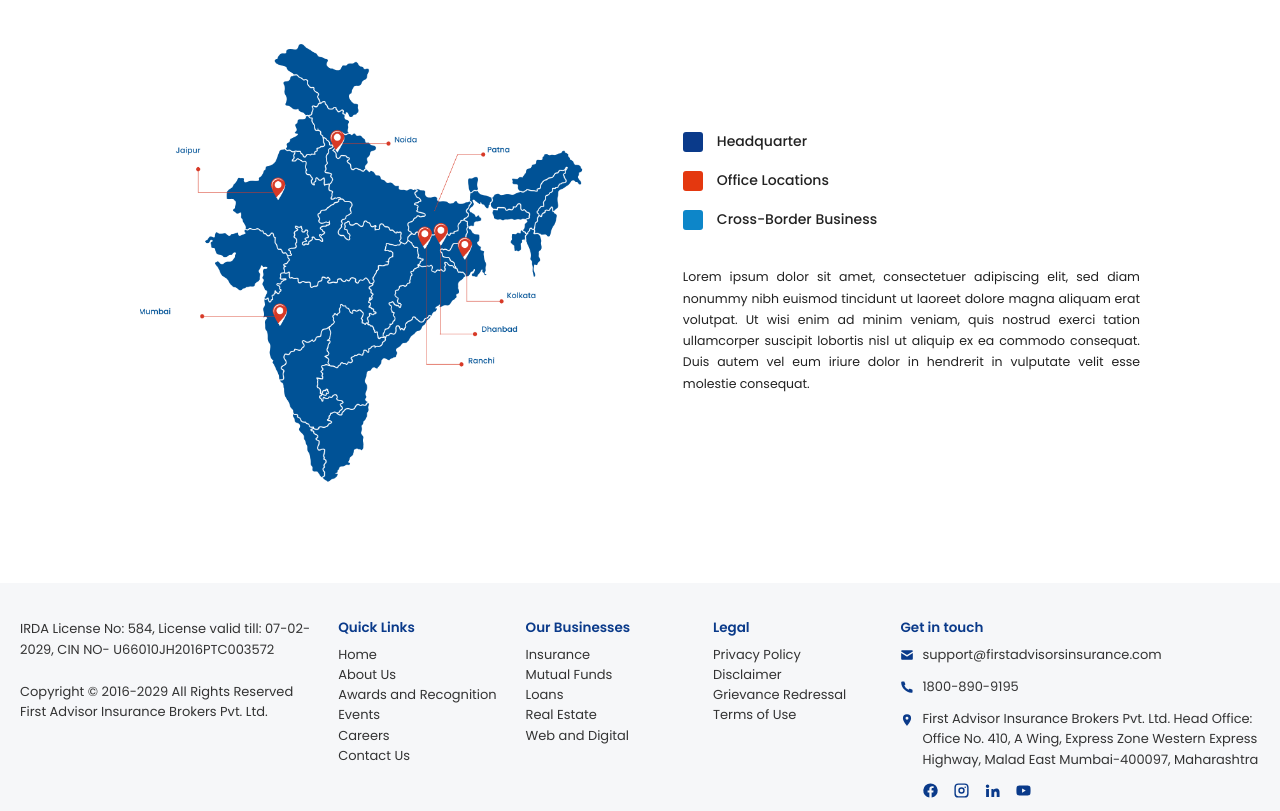
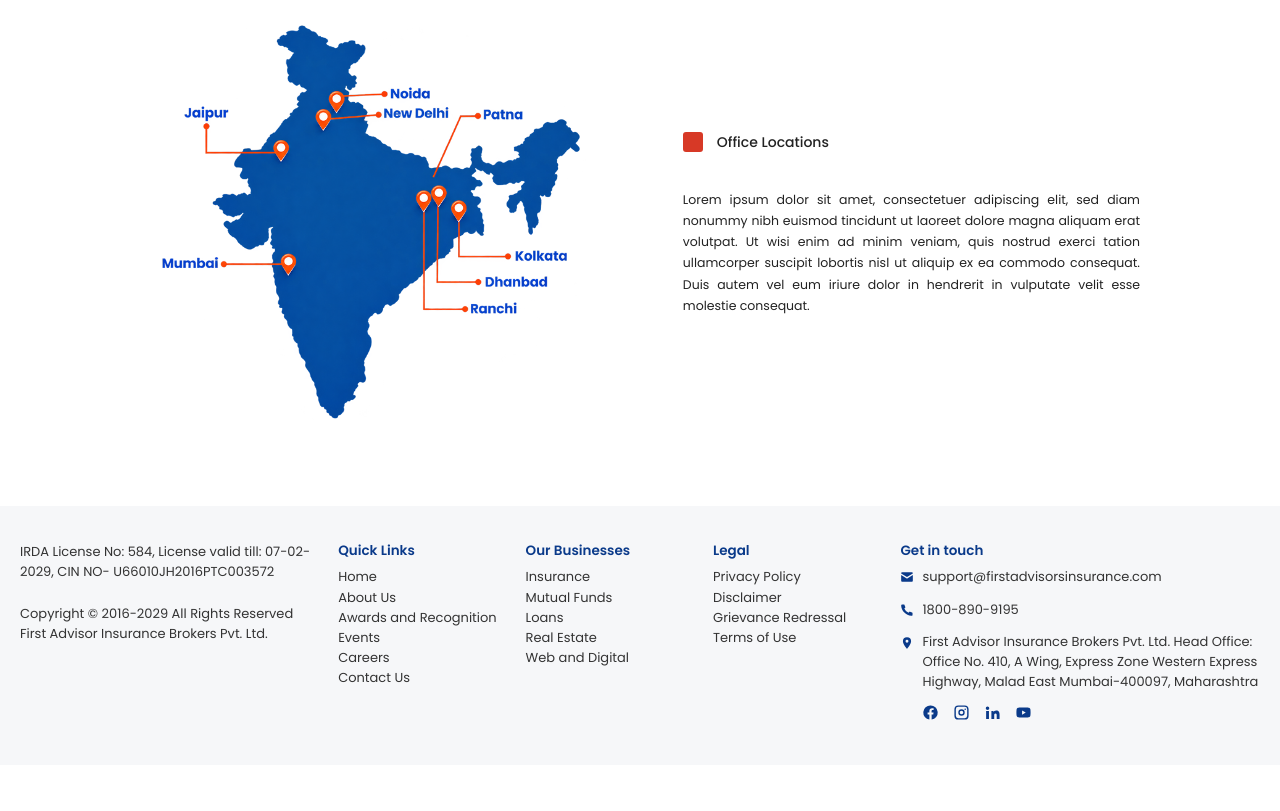
Before and after one commit to dnyanesh121/advisor-group-company, a React (Vite) app in the folder frontend/: page / in a window 1280 px wide. Shown: the part 2420-3231 px from the top of the page. After the commit the page ends 3185 px from the top, so only its background shows below. Built offline with nearby package versions, Linux system fonts and the light colour scheme.

Commit message:
india map img change

```diff
--- a/frontend/src/components/OurPresence.jsx
+++ b/frontend/src/components/OurPresence.jsx
@@ -1,6 +1,6 @@
 import { legend, description } from '../js/Presence';
 import '../css/OurPresence.css';
-import MapImg from  "../assets/MapImg/IndiaMap.png"
+import MapImg from  "../assets/MapImg/india-map.png"
 
 export default function OurPresence() {
   return (
--- a/frontend/src/js/Presence.js
+++ b/frontend/src/js/Presence.js
@@ -1,8 +1,8 @@
 // Map image (pins + labels ke saath) : public/india-map.png
 export const legend = [
-  { id: 'hq',     label: 'Headquarter',           color: '#0a3a8a' },
-  { id: 'office', label: 'Office Locations',      color: '#e4380f' },
-  { id: 'cross',  label: 'Cross-Border Business', color: '#0d86c9' },
+  // { id: 'hq',     label: 'Headquarter',           color: '#0a3a8a' },
+  { id: 'office', label: 'Office Locations',      color: '#D73926' },
+  // { id: 'cross',  label: 'Cross-Border Business', color: '#0d86c9' },
 ];
 
 export const description =
```
Also changed, not shown: frontend/src/assets/MapImg/india-map.png (added).
